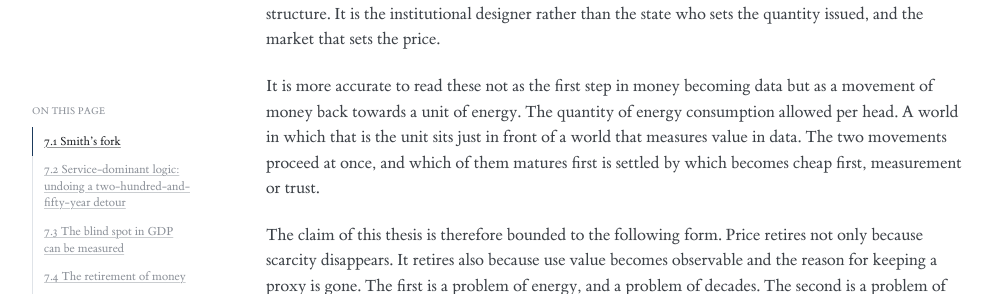
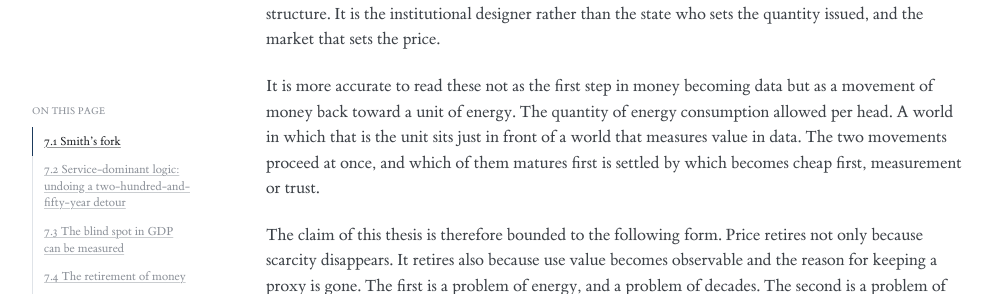
Before and after one commit to arata-hoshino/arata-hoshino.github.io, a Jekyll site: the page built from _essays/beyond-price.md, in a window 1280 px wide and 900 px high, scrolled down 6303 px. Shown: the part 184-478 px from the top of the window, without its empty margins (24-1020 px from the left). Built offline with Jekyll 4.4.1, drawn with Linux system fonts in a browser that asks for light colours; some of the changed text lies outside the part shown.

Commit message:
Finish the American spelling: peddler, and toward
Two forms the hand pass left in Chapters 6 and 7 — pedlar, and towards
where the draft's own corrections read toward — go into the word list.
The sweep now turns up nothing but the four names that keep the spelling
their owners use.

Co-Authored-By: Claude Opus 5 <noreply@anthropic.com>

```diff
--- a/_essays/beyond-price.md
+++ b/_essays/beyond-price.md
@@ -67,7 +67,7 @@ But this sequence has a second effect that has never been counted. Each time fid
 
 And this rise in resolution has not yet reached its endpoint. Yoichi Ochiai called the twentieth century the century of the image and the twenty-first the century of magic.<sup class="noteref"><a href="#note-9">9</a></sup> Twentieth-century media confined reality inside a two-dimensional screen; twenty-first-century computers rewrite reality itself, and the technology dissolves into the environment until it can no longer be seen. Technology that cannot be seen is indistinguishable, from the user's side, from magic. Beyond that lies digital nature, a view of nature in which matter, mind and body alike are described in unified terms from the standpoint of the computer.<sup class="noteref"><a href="#note-9">9</a></sup>
 
-The measuring surface moves towards the body as this proceeds. From the screen to the wristwatch. From the wristwatch to the smart contact lens. And then to the brain-machine interface. The point of observation moves from the transaction to the body, and from the body to the nervous system.
+The measuring surface moves toward the body as this proceeds. From the screen to the wristwatch. From the wristwatch to the smart contact lens. And then to the brain-machine interface. The point of observation moves from the transaction to the body, and from the body to the nervous system.
 
 ### The day the proxy is no longer needed
 
@@ -85,7 +85,7 @@ And the two directions of Chapter 2 both reach their terminus here. As the conve
 
 The entrance to this transition is already visible. Tokens and carbon emission allowances are converging on currency. Both were designed as units of account. But for an AI company constrained by energy, the token is a unit of revenue and at the same time a unit of the scarce resource that has to be rationed. As section 5.6 of Chapter 5 showed, through the decade in which the supply of compute is rate-limited by connection to the grid, this scarcity is real. Anything issued, exchanged and stored as a unit of a scarce resource is performing the function of currency at that point. Emission allowances have the same structure. It is the institutional designer rather than the state who sets the quantity issued, and the market that sets the price.
 
-It is more accurate to read these not as the first step in money becoming data but as a movement of money back towards a unit of energy. The quantity of energy consumption allowed per head. A world in which that is the unit sits just in front of a world that measures value in data. The two movements proceed at once, and which of them matures first is settled by which becomes cheap first, measurement or trust.
+It is more accurate to read these not as the first step in money becoming data but as a movement of money back toward a unit of energy. The quantity of energy consumption allowed per head. A world in which that is the unit sits just in front of a world that measures value in data. The two movements proceed at once, and which of them matures first is settled by which becomes cheap first, measurement or trust.
 
 The claim of this thesis is therefore bounded to the following form. Price retires not only because scarcity disappears. It retires also because use value becomes observable and the reason for keeping a proxy is gone. The first is a problem of energy, and a problem of decades. The second is a problem of measurement and of trust, and it is probably the harder of the two. Reservations about this argument are gathered at the end of the chapter.
 
--- a/tools/american_spelling.py
+++ b/tools/american_spelling.py
@@ -94,6 +94,8 @@ WORDS = {
     'scepticism': 'skepticism',
     'signalling': 'signaling',
     'totalling': 'totaling',
+    'pedlar': 'peddler',
+    'towards': 'toward',
     'traveller': 'traveler',
     'travelling': 'traveling',
 }
```
Also changed, not shown: _essays/the-crisis-of-distribution.md (+4 -4 lines).
